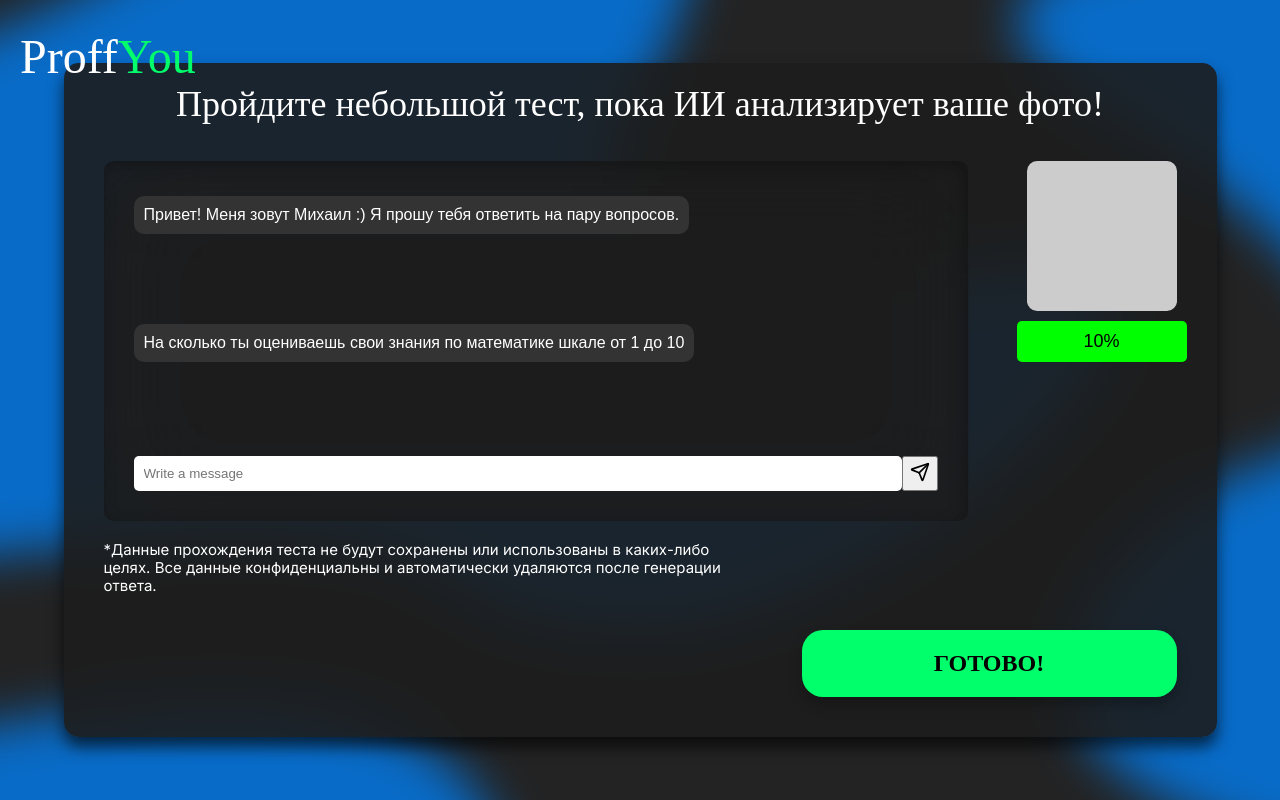
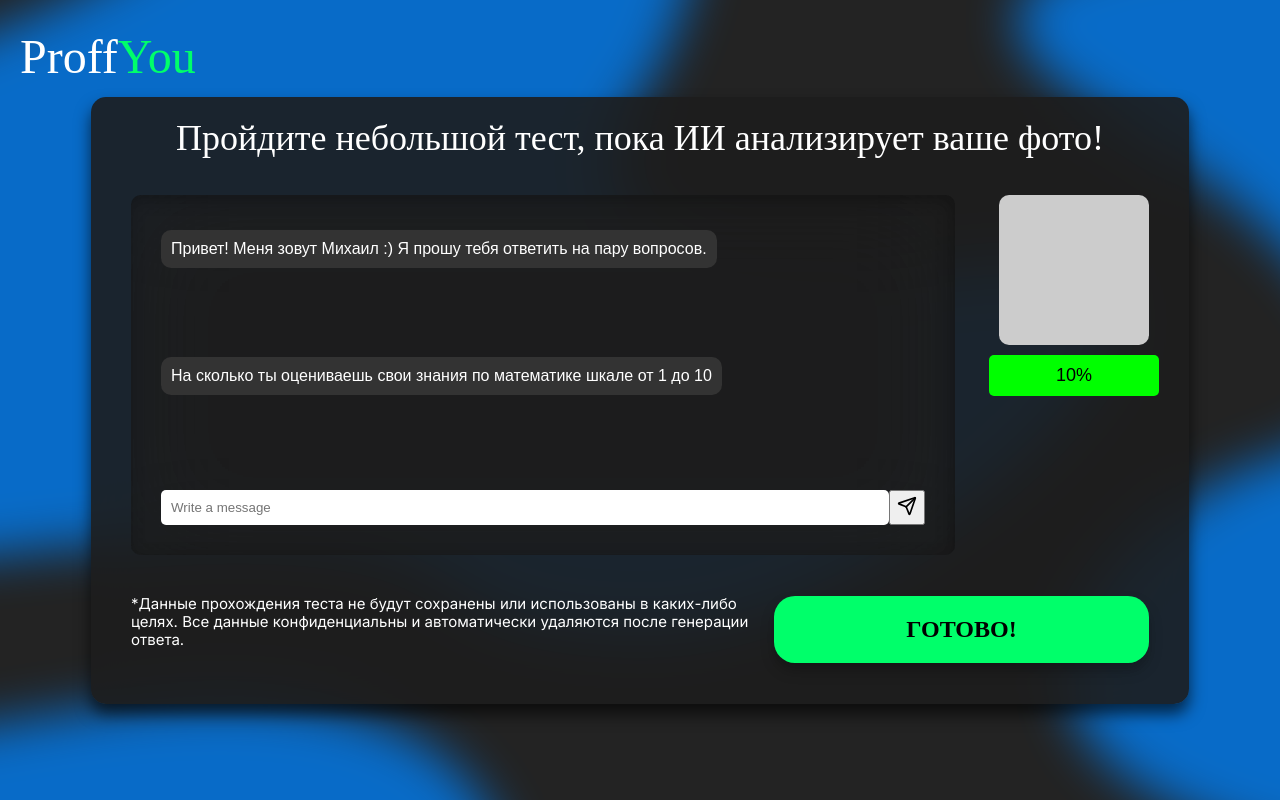
Before and after one commit to varvaratikh/prof-you-frontend, a React (Create React App) app: page /chat in a window 1280 px wide. Built offline with nearby package versions, Linux system fonts and the light colour scheme; a web font is replaced by a local one.

Commit message:
correct position of the bottom of the chat form

```diff
--- a/src/components/ChatForm/ChatForm.tsx
+++ b/src/components/ChatForm/ChatForm.tsx
@@ -47,8 +47,10 @@
                     <div className="progress-bar">10%</div>
                 </div>
             </div>
-            <p className="testSm_text">*Данные прохождения теста не будут сохранены или использованы в каких-либо целях. Все данные конфиденциальны и автоматически удаляются после генерации ответа.</p>
-            <button className="ready-btn">ГОТОВО!</button>
+            <div className="test-footer">
+                <p className="testSm_text">*Данные прохождения теста не будут сохранены или использованы в каких-либо целях. Все данные конфиденциальны и автоматически удаляются после генерации ответа.</p>
+                <button className="ready-btn">ГОТОВО!</button>
+            </div>
         </div>
     );
 };
--- a/src/components/ChatForm/chatForm.scss
+++ b/src/components/ChatForm/chatForm.scss
@@ -98,6 +98,14 @@
   text-align: center;
 }
 
+.test-footer {
+  display: flex;
+  justify-content: space-between;
+  align-items: center;
+  width: 100%;
+  margin-top: 20px;
+}
+
 .testSm_text {
   margin-top: 20px;
   width: 643px;
@@ -107,7 +115,6 @@
   font-size: 15px;
   line-height: 18px;
   color: #FFFFFF;
-  margin-right: 430px;
 }
 
 .ready-btn {
```
